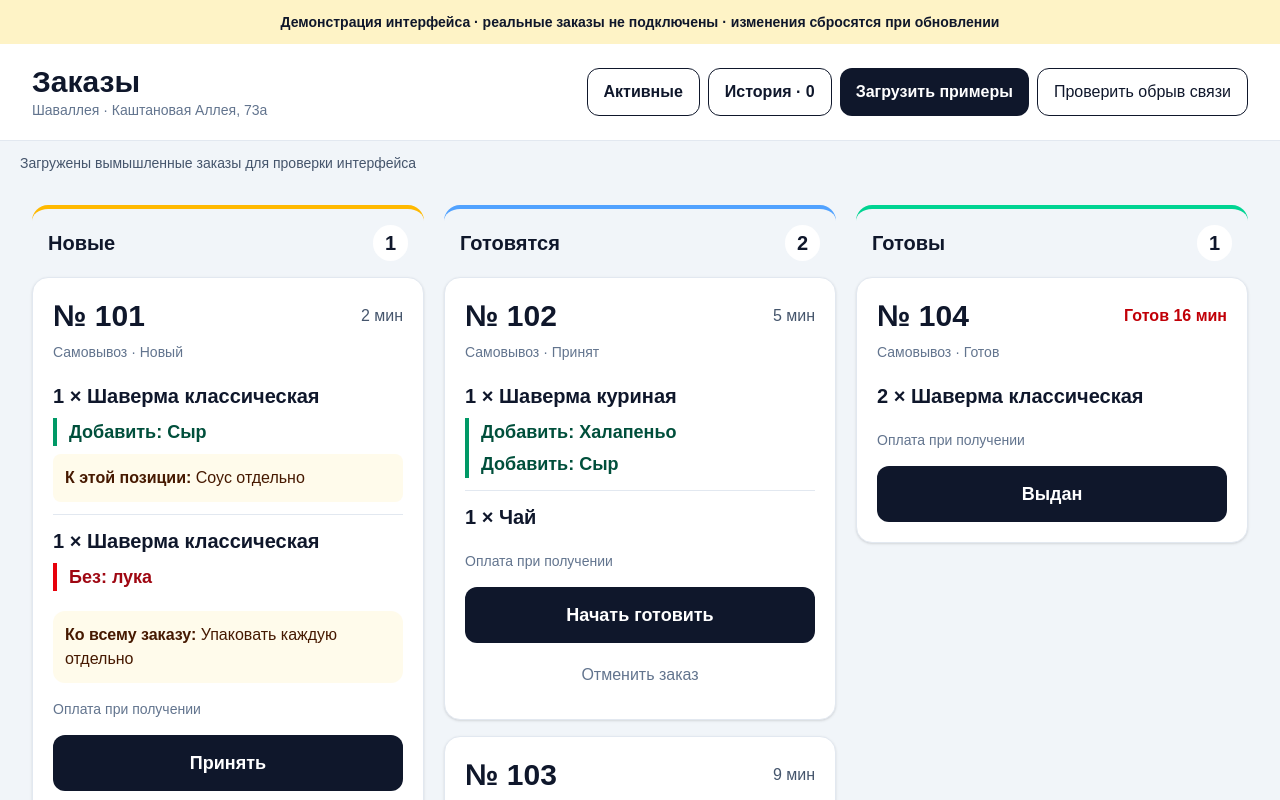
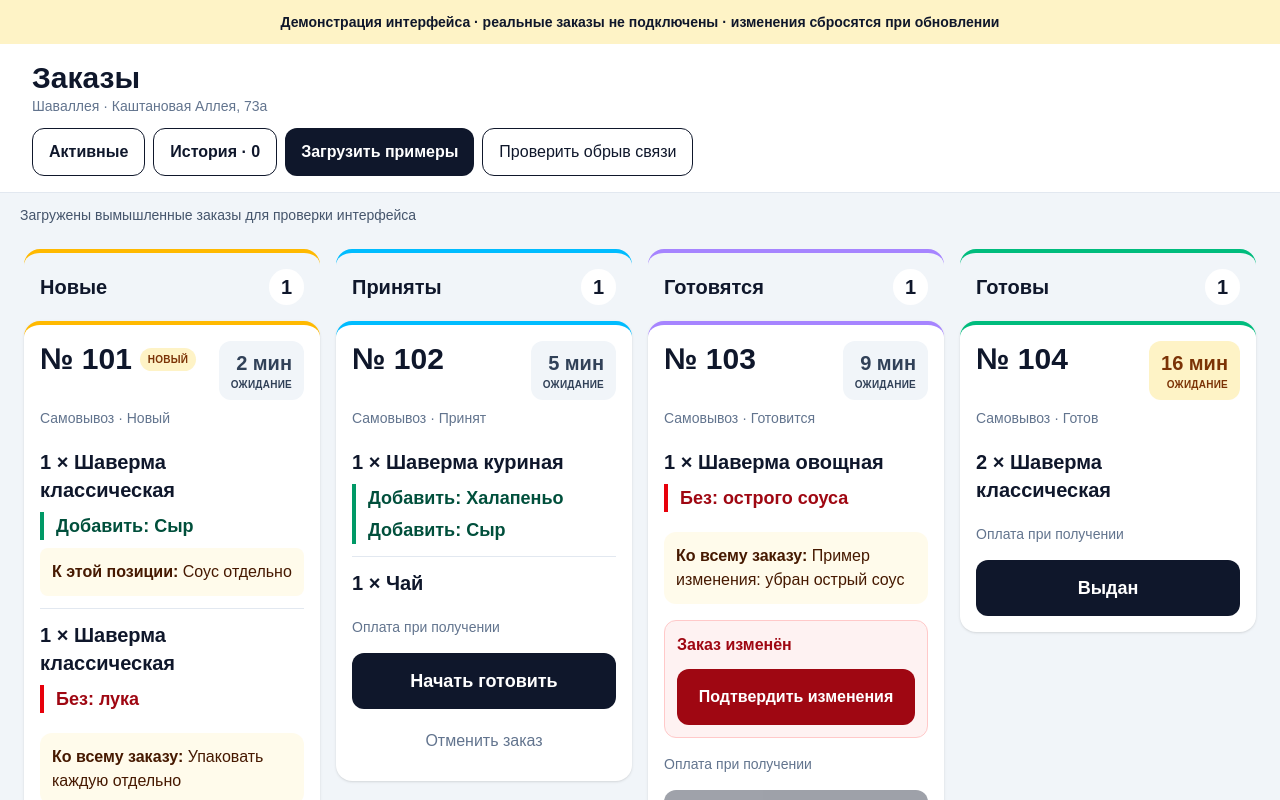
Before and after one commit to Yumis84/restaurant-ordering, a Next.js app: page /shavalleya-pages/orders in a window 1280 px wide. Both pictures are taken after a click on the button "Загрузить примеры". Shown: the top 800 px of the page. Built offline with nearby package versions, Linux system fonts and the light colour scheme.

Commit message:
refine(kds): align safe orders preview with live staff board

```diff
--- a/app/orders/page.tsx
+++ b/app/orders/page.tsx
@@ -10,8 +10,9 @@ const action: Partial<Record<Status, string>> = { pending: 'Принять', acc
 const labels: Record<Status, string> = { pending: 'Новый', accepted: 'Принят', preparing: 'Готовится', ready: 'Готов', completed: 'Выдан', cancelled: 'Отменён' }
 const columns: { title: string; states: Status[]; color: string }[] = [
   { title: 'Новые', states: ['pending'], color: 'border-amber-400' },
-  { title: 'Готовятся', states: ['accepted', 'preparing'], color: 'border-blue-400' },
-  { title: 'Готовы', states: ['ready'], color: 'border-emerald-400' },
+  { title: 'Приняты', states: ['accepted'], color: 'border-sky-400' },
+  { title: 'Готовятся', states: ['preparing'], color: 'border-violet-400' },
+  { title: 'Готовы', states: ['ready'], color: 'border-emerald-500' },
 ]
 function samples(now: number): Ticket[] {
   return [
@@ -66,8 +67,8 @@ export default function OrdersPreview() {
   function card(order: Ticket) {
     const minutes = Math.max(0, Math.floor((now - (order.status === 'ready' ? order.readyAt ?? order.created : order.created)) / 60000))
     const done = ['completed', 'cancelled'].includes(order.status)
-    return <article key={order.id} className="rounded-2xl border border-slate-200 bg-white p-5 shadow-sm">
-      <div className="flex items-center justify-between gap-3"><h3 className="text-3xl font-black">№ {order.id}</h3><span className={order.status === 'ready' && minutes >= 15 ? 'font-bold text-red-700' : 'text-slate-600'}>{order.status === 'ready' ? 'Готов ' : ''}{minutes} мин</span></div>
+    return <article key={order.id} className={'rounded-2xl border-t-4 bg-white p-4 shadow-sm ' + (order.status==='pending'&&minutes>=5?'ring-2 ring-amber-300 ':'') + (order.status==='pending'?'border-amber-400':order.status==='accepted'?'border-sky-400':order.status==='preparing'?'border-violet-400':order.status==='ready'?'border-emerald-500':'border-slate-300')}>
+      <div className="flex items-start justify-between gap-3"><div className="flex items-center gap-2"><h3 className="text-3xl font-black">№ {order.id}</h3>{order.status==='pending'&&<span className="rounded-full bg-amber-100 px-2 py-1 text-[10px] font-black uppercase tracking-wide text-amber-900">Новый</span>}</div><div className={'rounded-xl px-3 py-2 text-right ' + (minutes>=20?'bg-red-100 text-red-800':minutes>=10?'bg-amber-100 text-amber-900':'bg-slate-100 text-slate-700')}><div className="text-xl font-black">{minutes} мин</div><div className="text-[10px] font-bold uppercase tracking-wide">ожидание</div></div></div>
       <p className="mt-2 text-sm text-slate-500">Самовывоз · {labels[order.status]}</p>
       <TicketItems items={order.items} />
       {order.note && <p className="mb-4 break-words rounded-xl bg-amber-50 p-3 text-amber-950"><span className="font-bold">Ко всему заказу: </span>{order.note}</p>}
@@ -80,9 +81,9 @@ export default function OrdersPreview() {
   }
   return <main className="min-h-screen bg-slate-100 text-slate-900">
     <div className="bg-amber-100 px-5 py-3 text-center text-sm font-semibold">Демонстрация интерфейса · реальные заказы не подключены · изменения сбросятся при обновлении</div>
-    <header className="flex flex-wrap items-center justify-between gap-4 border-b border-slate-200 bg-white p-5 lg:px-8">
-      <div><h1 className="text-3xl font-black">Заказы</h1><p className="text-sm text-slate-500">Шаваллея · Каштановая Аллея, 73а</p></div>
-      <div className="flex flex-wrap gap-2">
+    <header className="border-b border-slate-200 bg-white p-4 lg:px-8">
+      <div><h1 className="text-2xl font-black sm:text-3xl">Заказы</h1><p className="text-xs text-slate-500 sm:text-sm">Шаваллея · Каштановая Аллея, 73а</p></div>
+      <div className="mt-3 flex flex-wrap gap-2">
         <button onClick={() => setHistory(false)} aria-pressed={!history} className="min-h-12 rounded-xl border px-4 font-bold">Активные</button>
         <button onClick={() => setHistory(true)} aria-pressed={history} className="min-h-12 rounded-xl border px-4 font-bold">История · {finished.length}</button>
         <button onClick={() => { setOrders(samples(Date.now())); setHistory(false); setNotice('Загружены вымышленные заказы для проверки интерфейса') }} className="min-h-12 rounded-xl bg-slate-900 px-4 font-bold text-white">Загрузить примеры</button>
@@ -91,11 +92,11 @@ export default function OrdersPreview() {
     </header>
     {offline && <div role="alert" className="bg-red-800 p-4 text-center font-bold text-white">Имитация: нет связи. Действия заблокированы, последние данные сохранены на экране.</div>}
     <p role="status" className="px-5 pt-3 text-sm text-slate-600">{notice}</p>
-    {!history && <nav aria-label="Статусы заказов" className="flex gap-2 overflow-auto p-4 lg:hidden">{columns.map((column, i) => <button key={column.title} aria-pressed={tab === i} onClick={() => setTab(i)} className={'min-h-12 whitespace-nowrap rounded-xl px-4 font-bold ' + (tab === i ? 'bg-slate-900 text-white' : 'bg-white')}>{column.title} · {orders.filter(o => column.states.includes(o.status)).length}</button>)}</nav>}
+    {!history && <nav aria-label="Статусы заказов" className="sticky top-0 z-10 flex gap-2 overflow-auto border-b bg-white p-3 md:hidden">{columns.map((column, i) => <button key={column.title} aria-pressed={tab === i} onClick={() => setTab(i)} className={'min-h-12 whitespace-nowrap rounded-xl px-4 font-bold ' + (tab === i ? 'bg-slate-900 text-white' : 'bg-white')}>{column.title} · {orders.filter(o => column.states.includes(o.status)).length}</button>)}</nav>}
     {history ? <section aria-label="История" className="grid gap-4 p-5 md:grid-cols-2 lg:grid-cols-3">{finished.length ? finished.map(card) : <p className="p-8 text-slate-500">Завершённых заказов пока нет.</p>}</section>
-      : <div className="grid gap-5 p-5 lg:grid-cols-3 lg:p-8">{columns.map((column, i) => {
+      : <div className="grid gap-4 p-3 md:min-w-[1180px] md:grid-cols-4 md:p-4 lg:p-6">{columns.map((column, i) => {
         const tickets = orders.filter(o => column.states.includes(o.status))
-        return <section key={column.title} className={(tab === i ? '' : 'hidden lg:block ') + 'rounded-2xl border-t-4 ' + column.color}>
+        return <section key={column.title} className={(tab === i ? '' : 'hidden md:block ') + 'rounded-2xl border-t-4 ' + column.color}>
           <h2 className="flex items-center justify-between p-4 text-xl font-bold">{column.title}<span className="rounded-full bg-white px-3 py-1">{tickets.length}</span></h2>
           <div className="space-y-4">{tickets.length ? tickets.map(card) : <p className="rounded-2xl border border-dashed border-slate-300 p-8 text-center text-slate-500">Заказов нет</p>}</div>
         </section>
```
